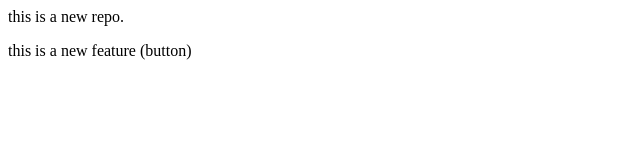
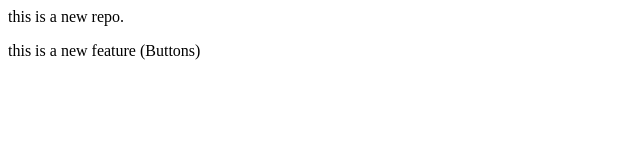
Before and after one commit to Geetanshu-coder/localrepo, a plain HTML site: page index.html in a window 1280 px wide. Shown: the full height of the page, 0-640 px from the left. Drawn offline with Linux system fonts and the light colour scheme.

Commit message:
Add Buttons

```diff
--- a/index.html
+++ b/index.html
@@ -1,2 +1,2 @@
 <p>this is a new repo.</p>
-<p>this is a new feature (button)</p>
+<p>this is a new feature (Buttons)</p>
```
